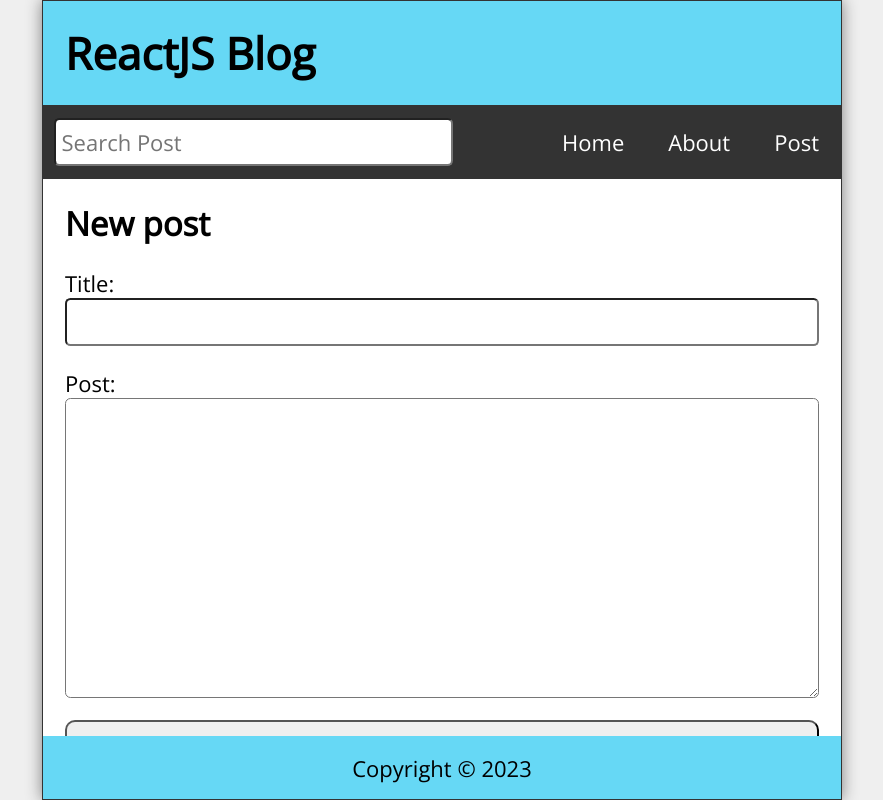
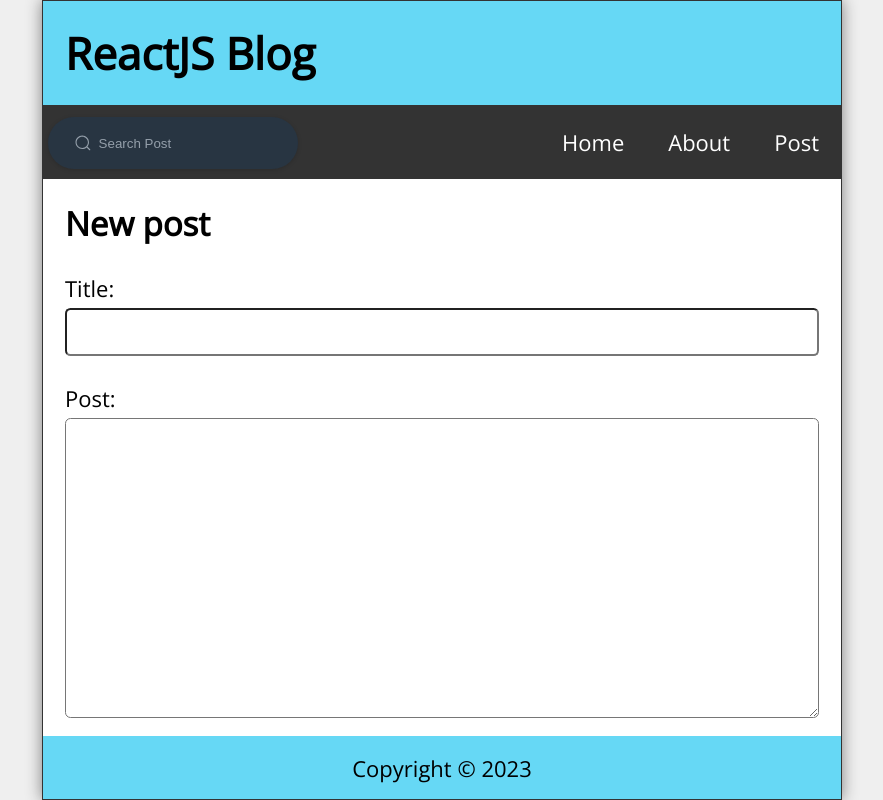
Before and after one commit to ThanapawnTony/Blog-App, a React (Create React App) app: page /post in a window 1280 px wide. Shown: the whole page, without its empty margins (198-1081 px from the left). Built offline with nearby package versions, Linux system fonts and the light colour scheme.

Commit message:
search form

```diff
--- a/src/App.js
+++ b/src/App.js
@@ -78,7 +78,7 @@ function App() {
             <Route path=":id" element={<PostPage posts={posts} handleDelete={handleDelete} />} />
           </Route>
           <Route path="about" element={<About />} />
-          <Route path="*" element={<Missing />} />
+          <Route path="*" eleme={<Missing />} />
         </Route>
       </Routes>
   );
--- a/src/Nav.js
+++ b/src/Nav.js
@@ -4,16 +4,19 @@ import { Link } from 'react-router-dom'
 const Nav = ({ search, setSearch }) => {
   return (
     <nav className='Nav'>
-        <form className='searchForm' onSubmit={(e) => e.preventDefault()}>
-          <label htmlFor="search">Search Post</label>
-          <input
-            type="text"
-            id='search'
-            placeholder='Search Post'
-            value={search}
-            onChange={(e) => setSearch(e.target.value)}
-          />
-        </form>
+      <form className='searchForm' onSubmit={(e) => e.preventDefault()}>
+        <label htmlFor="search">
+          <input class="input" type="text" value={search} placeholder='Search Post' id="search" onChange={(e) => setSearch(e.target.value)} />
+          <div class="fancy-bg"></div>
+          <div class="search">
+              <svg viewBox="0 0 24 24" aria-hidden="true" class="r-14j79pv r-4qtqp9 r-yyyyoo r-1xvli5t r-dnmrzs r-4wgw6l r-f727ji r-bnwqim r-1plcrui r-lrvibr">
+                  <g>
+                      <path d="M21.53 20.47l-3.66-3.66C19.195 15.24 20 13.214 20 11c0-4.97-4.03-9-9-9s-9 4.03-9 9 4.03 9 9 9c2.215 0 4.24-.804 5.808-2.13l3.66 3.66c.147.146.34.22.53.22s.385-.073.53-.22c.295-.293.295-.767.002-1.06zM3.5 11c0-4.135 3.365-7.5 7.5-7.5s7.5 3.365 7.5 7.5-3.365 7.5-7.5 7.5-7.5-3.365-7.5-7.5z"></path>
+                  </g>
+              </svg>
+          </div>
+        </label>
+      </form>
         <ul>
           <li><Link to="/">Home</Link></li>
           <li><Link to="about">About</Link></li>
--- a/src/index.css
+++ b/src/index.css
@@ -70,25 +70,6 @@ body {
   align-items: flex-start;
 }
 
-.searchForm {
-  width: 80%;
-  padding: 1rem 0 0 0.75rem;
-}
-
-.searchForm input[type="text"] {
-  font-family: 'Open Sans', sans-serif;
-  width: 100%;
-  min-height: 48px;
-  font-size: 1rem;
-  padding: 0.25rem;
-  border-radius: 0.25rem;
-  outline: none;
-}
-
-.searchForm label {
-  position: absolute;
-  left: -99999px;
-}
 
 .Nav ul {
   color: #fff;
@@ -251,6 +232,7 @@ body {
   .searchForm {
     width: 50%;
     padding: .5rem 0;
+    margin-bottom: 10px;
   }
 
   .searchForm input[type="text"] {
@@ -269,3 +251,111 @@ body {
   }
 
 }
+
+@media only screen and (min-width: 330px) {
+  .searchForm {
+    top: 6px;
+    left: 5px;
+  }
+}
+
+
+.searchForm {
+  --input-text-color: #fff;
+  --input-bg-color: #283542;
+  --focus-input-bg-color: transparent;
+  --text-color: #949faa;
+  --active-color: #1b9bee;
+  --width-of-input: 250px;
+  --inline-padding-of-input: 1.5em;
+  --gap: 0.9rem;
+}
+
+.searchForm {
+  font-size: 1.2rem;
+  display: flex;
+  gap: 0.5rem;
+  align-items: center;
+  width: var(--width-of-input);
+  position: relative;
+  isolation: isolate;
+  font-weight: 500;
+  height: 2em;
+}
+
+.fancy-bg {
+  position: absolute;
+  width: 100%;
+  inset: 0;
+  background: var(--input-bg-color);
+  border-radius: 30px;
+  height: 100%;
+  z-index: -1;
+  pointer-events: none;
+  box-shadow: rgba(0, 0, 0, 0.16) 0px 1px 4px;
+}
+
+label {
+  width: 100%;
+  padding: 0.9em;
+  height: 40px;
+  padding-inline: var(--inline-padding-of-input);
+  display: flex;
+  align-items: center;
+  justify-content: space-between;
+}
+
+.search {
+  position: absolute;
+}
+
+.search {
+  fill: var(--text-color);
+  left: 1em;
+}
+
+svg {
+  width: 18px;
+  display: block;
+}
+
+
+.input {
+  color: var(--input-text-color);
+  width: 100%;
+  margin-inline: min(2em,calc(var(--inline-padding-of-input) + var(--gap)));
+  background: none;
+  border: none;
+}
+
+.input:focus {
+  outline: none;
+}
+
+.input::placeholder {
+  color: var(--text-color);
+  right: 1em;
+}
+
+/* input background change in focus */
+.input:focus ~ .fancy-bg {
+  border: 1px solid var(--active-color);
+  background: var(--focus-input-bg-color);
+}
+/* search icon color change in focus */
+.input:focus ~ .search {
+  fill: var(--active-color);
+}
+/* showing close button when typing */
+.input:valid ~ .close-btn {
+  opacity: 1;
+  visibility: visible;
+}
+/* this is for the default background in input,when selecting autofill options -- you can remove this code if you do not want to override the browser style.  */
+input:-webkit-autofill,
+input:-webkit-autofill:hover,
+input:-webkit-autofill:focus,
+input:-webkit-autofill:active {
+  -webkit-transition: "color 9999s ease-out, background-color 9999s ease-out";
+  -webkit-transition-delay: 9999s;
+}
```
Also changed, not shown: 1 other file (tests, documents, lock files or other folders).
